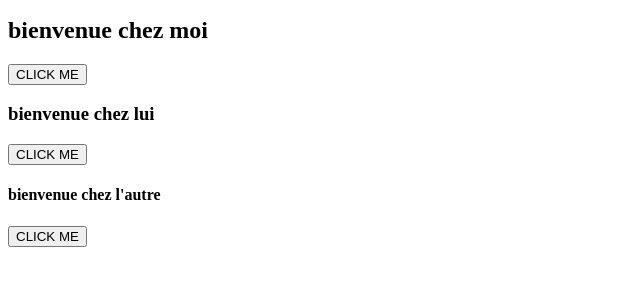
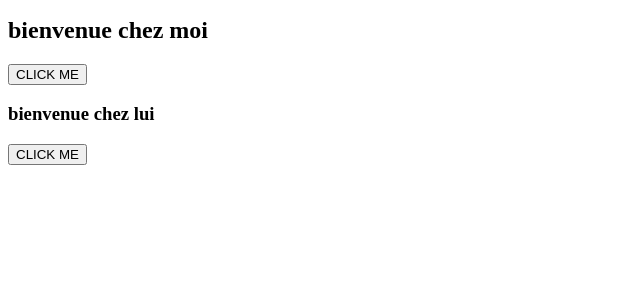
Before and after one commit to bengame07/awstravis, a plain HTML site: page index.html in a window 1280 px wide. Shown: the part 104-390 px from the top of the page, without its empty margins (0-640 px from the left). Drawn offline with Linux system fonts and the light colour scheme.

Commit message:
feat : version 2.1

```diff
--- a/index.html
+++ b/index.html
@@ -15,8 +15,5 @@
 
     <h3>bienvenue chez lui</h3>
     <button>CLICK ME</button>
-
-    <h4>bienvenue chez l'autre</h4>
-    <button>CLICK ME</button>
 </body>
 </html>
```
